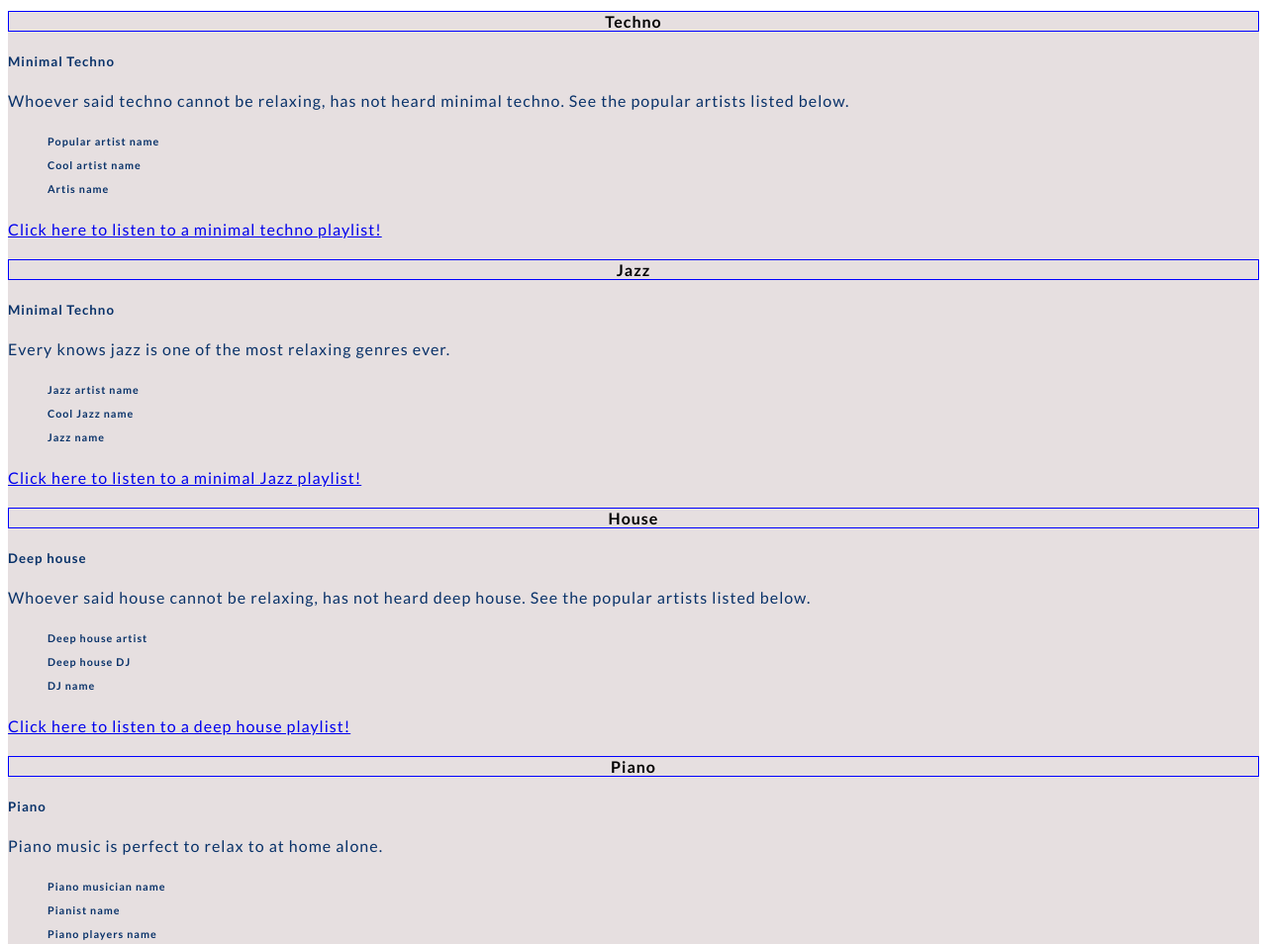
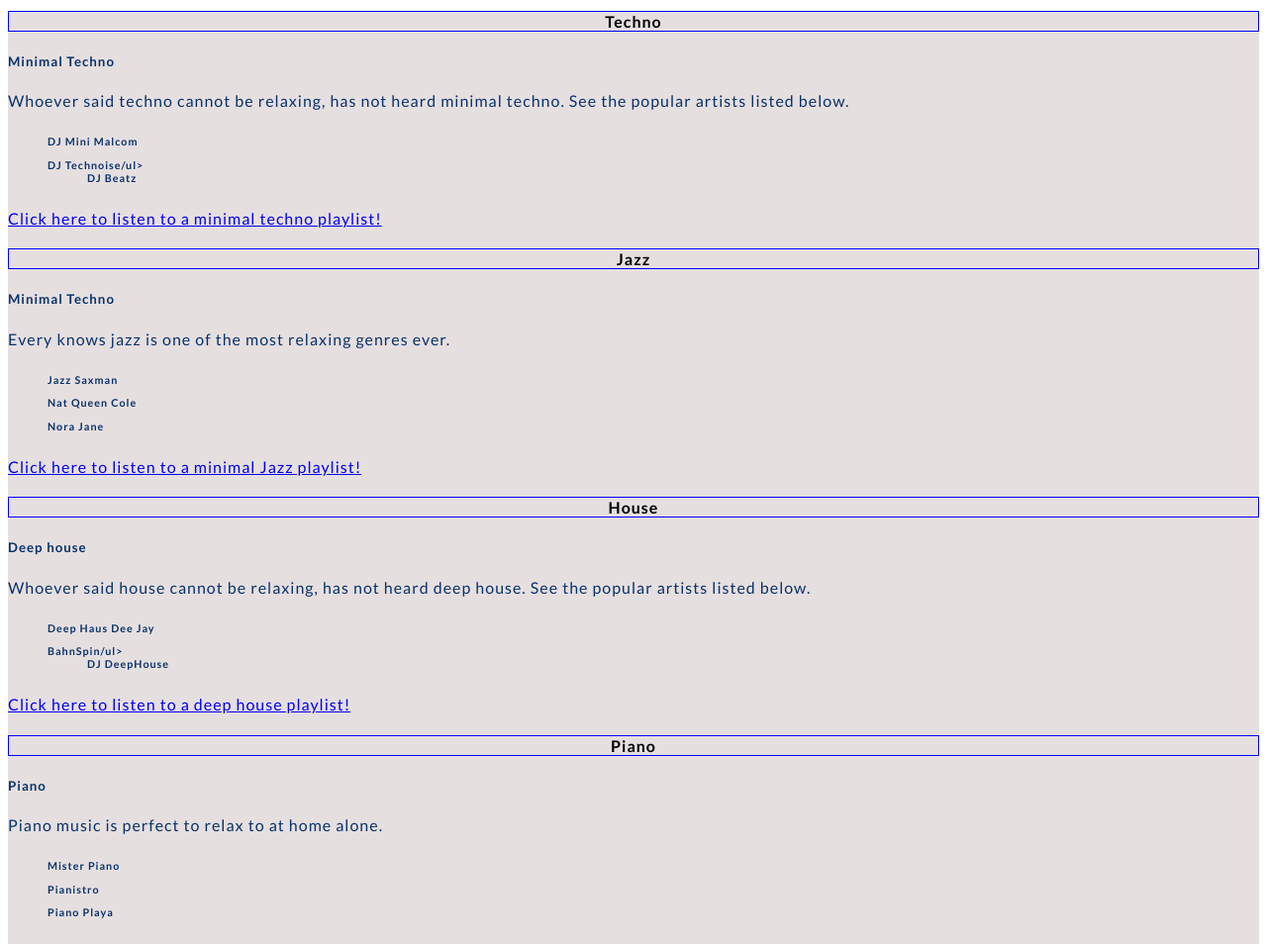
Before and after one commit to DavidKilty/ProjectSubmission1, a plain HTML site: page signup.html in a window 1280 px wide. Shown: the part 300-1254 px from the top of the page at 99% size. Drawn offline with nearby package versions, Linux system fonts and the light colour scheme.

Commit message:
Added notes to page, fixed style from HTML

```diff
--- a/signup.html
+++ b/signup.html
@@ -64,9 +64,9 @@
 
        <div>
         <h6>
-           <ul>Popular artist name </ul>
-           <ul>Cool artist name</ul>
-           <ul>Artis name</ul>
+           <ul>DJ Mini Malcom</ul>
+           <ul>DJ Technoise/ul>
+           <ul>DJ Beatz</ul>
         </h6>
         </div>
         <div style="text-align: left">
@@ -92,9 +92,9 @@
 
            <div>
             <h6>
-               <ul>Jazz artist name </ul>
-               <ul>Cool Jazz name</ul>
-               <ul>Jazz name</ul>
+               <ul>Jazz Saxman</ul>
+               <ul>Nat Queen Cole</ul>
+               <ul>Nora Jane</ul>
             </h6>
             </div>
             <div style="text-align: left">
@@ -118,9 +118,9 @@
 
                <div>
                 <h6>
-                   <ul>Deep house artist </ul>
-                   <ul>Deep house DJ</ul>
-                   <ul>DJ name</ul>
+                   <ul>Deep Haus Dee Jay</ul>
+                   <ul>BahnSpin/ul>
+                   <ul>DJ DeepHouse</ul>
                 </h6>
                 </div>
                 <div style="text-align: left">
@@ -144,9 +144,9 @@
 
                    <div>
                     <h6>
-                       <ul>Piano musician name</ul>
-                       <ul>Pianist name</ul>
-                       <ul>Piano players name</ul>
+                       <ul>Mister Piano</ul>
+                       <ul>Pianistro</ul>
+                       <ul>Piano Playa</ul>
                     </h6>
                     </div>
                     <div style="text-align: left">
@@ -168,7 +168,7 @@
        <textarea name="feedback" id="feedback" value="feedback" placeholder="Your ideas for great bars." rows="10" cols="50"> </textarea>
         <br>
 
-          <label for="feedback"> Select neighbourhood:</label>
+          <label for="feedback"> Select genre:</label>
 
        <select name="feedback" id="feedback">
 
```
Also changed, not shown: index.html (+10 -7 lines), 1 other file.
